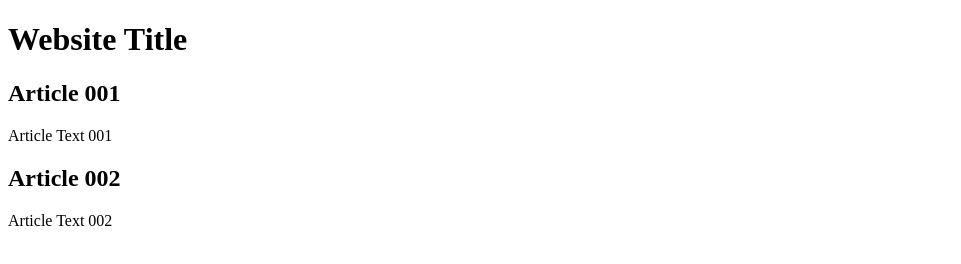
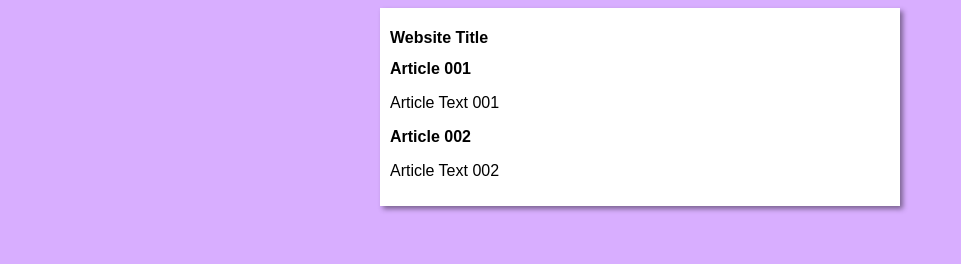
Before and after one commit to UpShadow/website-design, a plain HTML site: page index.html in a window 1280 px wide. Shown: the whole page, without its empty margins (0-961 px from the left). Drawn offline with Linux system fonts and the light colour scheme.

Commit message:
Start design

```diff
--- a/index.html
+++ b/index.html
@@ -5,6 +5,7 @@
     <meta http-equiv="X-UA-Compatible" content="IE=edge">
     <meta name="viewport" content="width=device-width, initial-scale=1.0">
     <title>WebSite Title</title>
+    <link rel="stylesheet" href="styles/style.css">
 </head>
 <body>
     <main>
--- /dev/null
+++ b/styles/style.css
@@ -0,0 +1,16 @@
+*{
+    font-family: Arial, Helvetica, sans-serif;
+    font-size: 16px;
+}
+
+body{
+    background-color: rgb(216, 174, 255);
+}
+
+main{
+    background-color: white;
+    width: 500px;
+    margin: auto;
+    padding: 10px;
+    box-shadow: 3px 3px 5px rgba(0, 0, 0, 0.432);
+}
```
